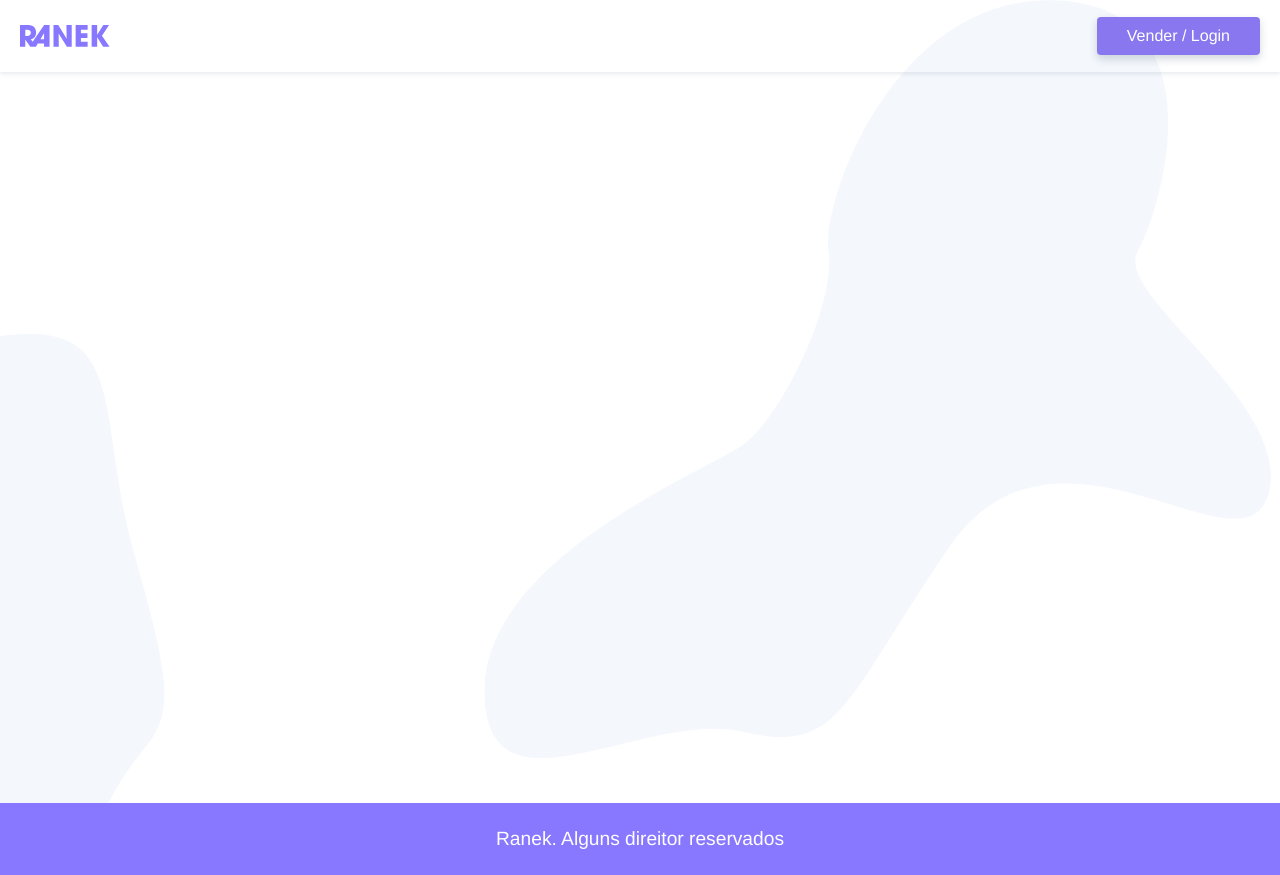
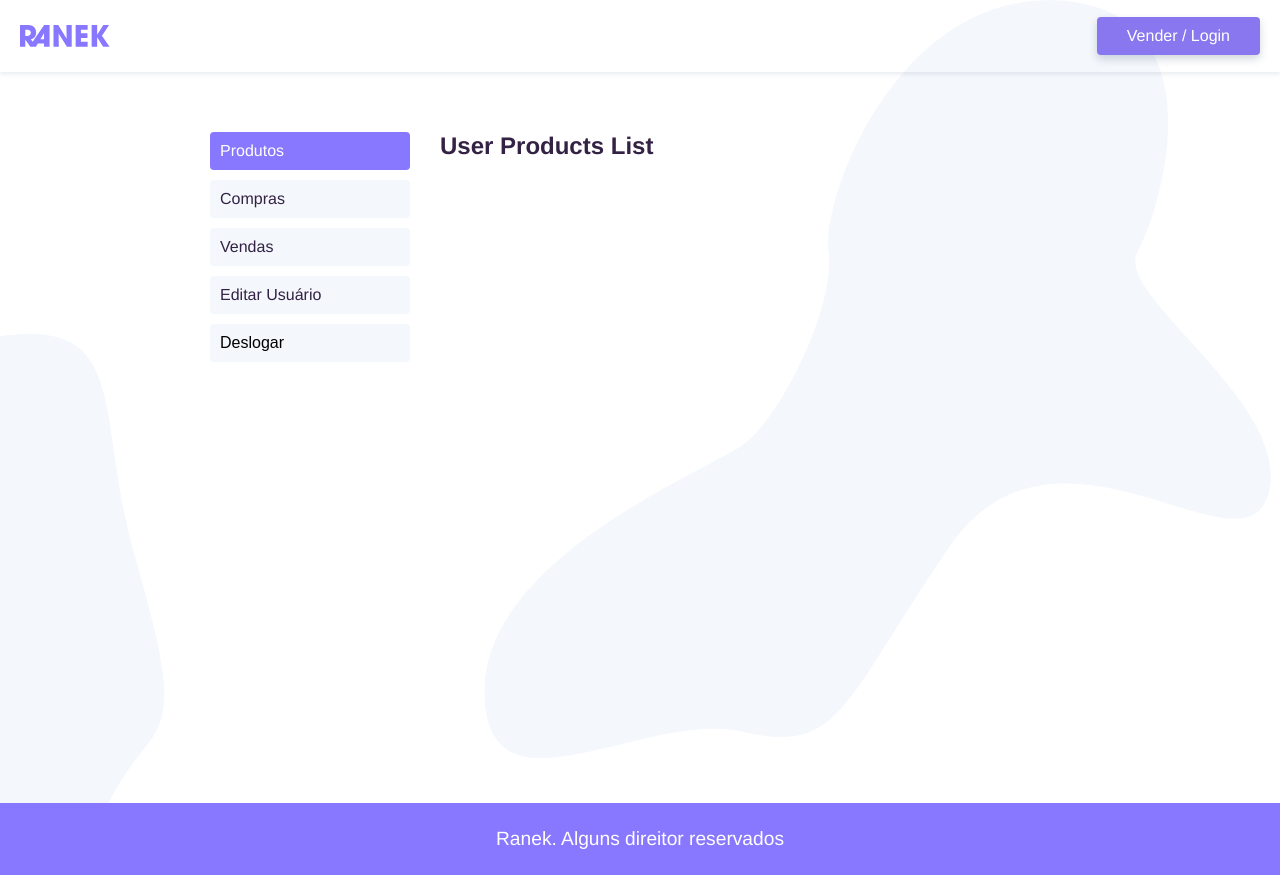
Before and after one commit to YasminAlmeida/Ranek, a Vue app: page /TheUser in a window 1280 px wide. Built offline with nearby package versions, Linux system fonts and the light colour scheme.

Commit message:
feat("NewPagesinUser"): "New pages in View User"

```diff
--- a/src/components/CreateLogin.vue
+++ b/src/components/CreateLogin.vue
@@ -25,7 +25,7 @@ export default {
     try{
       await this.$store.dispatch("createUser", this.$store.state.usuario);
       await this.$store.dispatch("getUser", this.$store.state.usuario.email);
-      this.$router.push({name: "usuario"})
+      this.$router.push({name: "TheUser"})
     } catch(error){
       console.log(error)
     }
--- a/src/components/TheHeader.vue
+++ b/src/components/TheHeader.vue
@@ -4,7 +4,7 @@
       <router-link to="/" class="logo">
       <img src="@/assets/ranek.svg" alt="Ranek" srcset="">
       </router-link>
-      <router-link v-if="$store.state.login" class="btn" to="/TheUser">{{nome}}</router-link>
+      <router-link v-if="$store.state.login" class="btn" to="/theUser">{{nome}}</router-link>
       <router-link v-else class="btn" to="/TheLogin">Vender / Login</router-link>
     </nav>
   </header>
@@ -15,7 +15,7 @@ export default {
   name: 'TheHeader',
   computed: {
     nome() {
-      return this.$store.state.usuario.nome.replace(/.*/, "")
+      return this.$store.state.usuario.nome.replace(/ .*/, "")
     }
   }
 }
--- a/src/components/UserForm.vue
+++ b/src/components/UserForm.vue
@@ -30,11 +30,20 @@
 import { mapFields } from '@/helpers.js';
 import { getCep } from '@/TheServices.js'
 export default {
-  name:"userForm",
+  name:"UserForm",
   computed:{
     ...mapFields({
-    fields: ["nome","password", "email", "cep", "rua", "numero", "bairro", "cidade","estado"],
-    base: "usuario",
+    fields:
+    ["nome",
+      "password",
+      "email",
+      "cep",
+      "rua",
+      "numero",
+      "bairro",
+      "cidade",
+      "estado"],
+    base: "TheUser",
     mutation: "UPDATE_USER"
     }),
   },
--- a/src/main.js
+++ b/src/main.js
@@ -3,8 +3,11 @@ import App from './App.vue';
 import router from './router';
 import store from './store';
 import LoadingPage from '@/components/LoadingPage.vue';
+
 Vue.config.productionTip = false;
+
 Vue.component('LoadingPage', LoadingPage);
+
 Vue.filter('numberprice', (valor) => {
   valor = Number(valor);
   if (!isNaN(valor)) {
--- a/src/router/index.js
+++ b/src/router/index.js
@@ -3,7 +3,11 @@ import VueRouter from 'vue-router';
 import TheHome from '@/views/TheHome.vue';
 import TheProduct from '@/views/TheProduct.vue';
 import TheLogin from '@/views/TheLogin.vue';
-import TheUsuario from '@/views/usuario/TheUser.vue';
+import TheUser from '@/views/usuario/TheUser.vue';
+import UserProducts from '@/views/usuario/UserProducts.vue';
+import UserEdit from '@/views/usuario/UserEdit.vue';
+import UserBuy from '@/views/usuario/UserBuy.vue';
+import UserSale from '@/views/usuario/UserSale.vue';
 
 Vue.use(VueRouter);
 export default new VueRouter({
@@ -27,9 +31,30 @@ export default new VueRouter({
       component: TheLogin,
     },
     {
-      path: '/TheUsuario',
-      name: 'TheUsuario',
-      component: TheUsuario,
+      path: '/TheUser',
+      component: TheUser,
+      children: [
+        {
+          path: '',
+          name: 'TheUser',
+          component: UserProducts,
+        },
+        {
+          path: '/UserBuy',
+          name: 'UserBuy',
+          component: UserBuy,
+        },
+        {
+          path: '/UserSale',
+          name: 'UserSale',
+          component: UserSale,
+        },
+        {
+          path: '/UserEdit',
+          name: 'UserEdit',
+          component: UserEdit,
+        },
+      ],
     },
   ],
   scrollBehavior() {
--- a/src/store/index.js
+++ b/src/store/index.js
@@ -1,4 +1,4 @@
-import { api } from '@/TheServices';
+import { api } from '@/TheServices.js';
 import Vue from 'vue';
 import Vuex from 'vuex';
 Vue.use(Vuex);
@@ -30,15 +30,30 @@ export default new Vuex.Store({
     },
   },
   actions: {
-    getUsuario(context, payload) {
-      api.get(`/usuario/${payload}`).then((r) => {
+    getUser(context, payload) {
+      api.get(`/TheUser/${payload}`).then((r) => {
         context.commit('UPDATE_USER', r.data);
         context.commit('UPDATE_LOGIN', true);
       });
     },
     createUser(context, payload) {
       context.commit('UPDATE_USER', { id: payload.email });
-      api.post('/usuario', payload);
+      api.post('/TheUser', payload);
+    },
+    LogOutUser(context) {
+      context.commit('UPDATE_USER', {
+        id: '',
+        nome: '',
+        email: '',
+        password: '',
+        cep: '',
+        rua: '',
+        numero: '',
+        bairro: '',
+        cidade: '',
+        estado: '',
+      });
+      context.commit('UPDATE_LOGIN', false);
     },
   },
   modules: {},
--- a/src/views/TheLogin.vue
+++ b/src/views/TheLogin.vue
@@ -26,14 +26,15 @@ export default {
     return{
       login:{
         email: "",
-        password: "",
+        password: ""
       }
     }
   },
   methods: {
     logar(){
-      this.$store.dispatch("getUsuario", this.login.email)
-      this.$router.push({name: "usuario"})
+      this.$store.dispatch("getUser", this.login.email)
+      console.log(this.login.email)
+      this.$router.push({name: "TheUser"})
     }
   }
 }
--- a/src/views/usuario/TheUser.vue
+++ b/src/views/usuario/TheUser.vue
@@ -1,16 +1,76 @@
 <template>
-  <section>
-    <p>Página do Usuario: {{$store.state.usuario}}</p>
-    <h1>aleatorio</h1>
+  <section class="user">
+    <nav>
+      <ul class="sidenav">
+        <li>
+          <router-link :to="{name: 'TheUser'}">Produtos</router-link>
+        </li>
+        <li>
+          <router-link :to="{name: 'UserBuy'}">Compras</router-link>
+        </li>
+        <li><router-link :to="{name: 'UserSale'}">Vendas</router-link>
+        </li>
+        <li>
+         <router-link :to="{name: 'UserEdit'}">Editar Usuário</router-link>
+        </li>
+        <li><button @click.prevent="LogOut">Deslogar</button>
+        </li>
+      </ul>
+    </nav>
+    <transition mode="out-in">
+      <router-view></router-view>
+    </transition>
   </section>
 </template>
 
 <script>
 export default {
-  name: "TheUsuario"
+  name: "TheUser",
+  methods: {
+    LogOut(){
+      this.$store.dispatch("LogOutUser")
+      this.$router.push("/TheLogin")
+    }
+  }
 }
 </script>
 
-<style>
-
+<style scoped>
+  .user {
+    display: grid;
+    grid-template-columns: minmax(140px, 200px) 1fr;
+    max-width: 900px;
+    margin: 40px auto;
+    grid-gap: 30px;
+    padding: 20px;
+  }
+  @media screen and (max-width: 500px){
+    .user {
+      display: grid;
+      grid-template-columns: 1fr;
+      margin: 0 auto;
+    }
+  }
+.sidenav a,
+.sidenav button{
+  padding: 10px;
+  display: block;
+  background: #f4f7fc;
+  margin-bottom:  10px;
+  border-radius: 4px;
+}
+.sidenav a.router-link-exact-active,
+.sidenav a:hover,
+.sidenav button:hover {
+  background: #87f;
+  color: #fff;
+}
+.sidenav button{
+  width: 100%;
+  border: none;
+  font-size: 1rem;
+  text-align: left;
+  font-family: "Avenir", Arial, Helvetica, sans-serif;
+  cursor: pointer;
+}
 </style>
--- /dev/null
+++ b/src/views/usuario/UserBuy.vue
@@ -0,0 +1,15 @@
+<template>
+  <section>
+    <h2>Page Buy</h2>
+  </section>
+</template>
+
+<script>
+export default {
+
+}
+</script>
+
+<style>
+
+</style>
--- /dev/null
+++ b/src/views/usuario/UserEdit.vue
@@ -0,0 +1,15 @@
+<template>
+  <section>
+    <h2>Editar</h2>
+  </section>
+</template>
+
+<script>
+export default {
+
+}
+</script>
+
+<style>
+
+</style>
--- /dev/null
+++ b/src/views/usuario/UserProducts.vue
@@ -0,0 +1,14 @@
+<template>
+  <section>
+    <h2>User Products List</h2>
+  </section>
+</template>
+
+<script>
+export default {
+}
+</script>
+
+<style>
+
+</style>
--- /dev/null
+++ b/src/views/usuario/UserSale.vue
@@ -0,0 +1,15 @@
+<template>
+  <section>
+    <h3>SALE</h3>
+  </section>
+</template>
+
+<script>
+export default {
+
+}
+</script>
+
+<style>
+
+</style>
```
